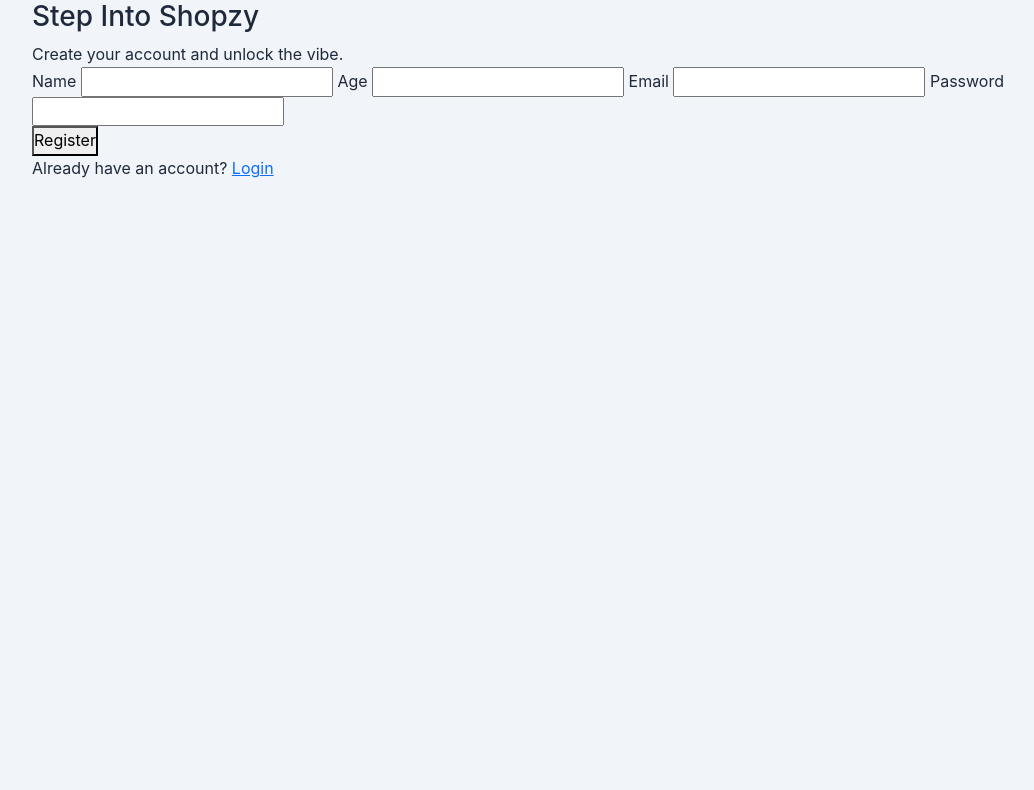
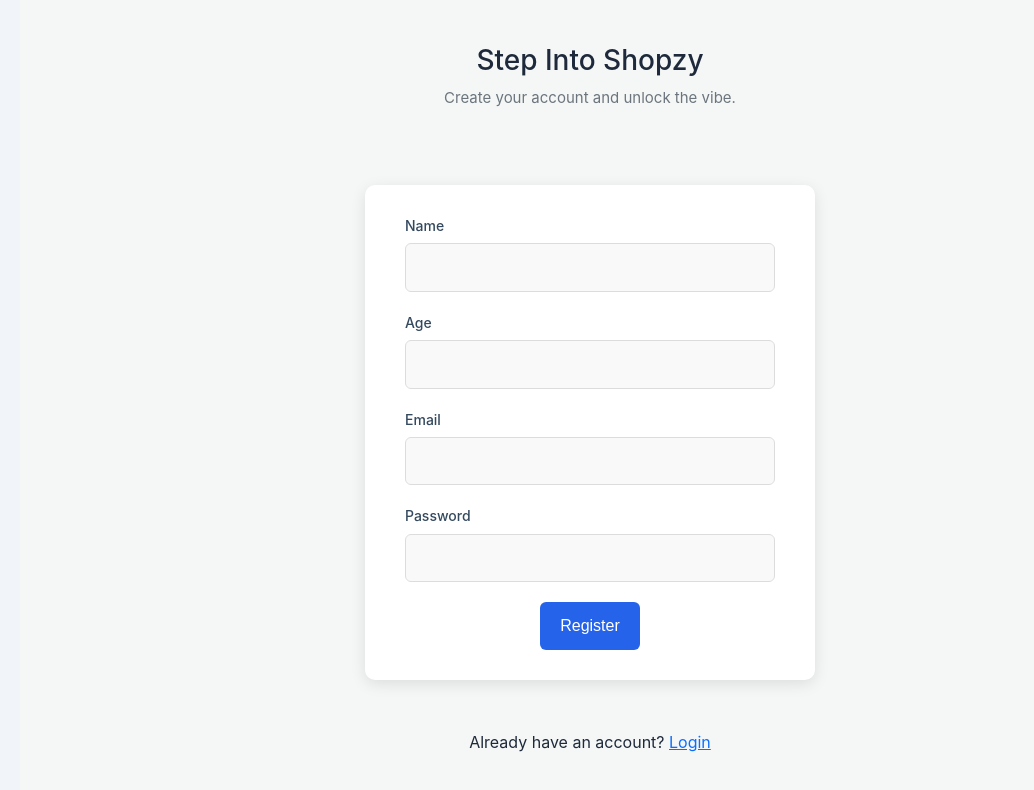
Before and after one commit to MAHasnain/dasboard.shopzy, a plain HTML site: page HTML/auth/register.html in a window 1280 px wide. Shown: the whole page, without its empty margins (50-1084 px from the left). Drawn offline with nearby package versions, Linux system fonts and the light colour scheme.

Commit message:
set up login and register page structure with complete layout styling, added session-based restriction in JS to block access for logged-in users

```diff
--- a/CSS/auth.css
+++ /dev/null
@@ -1,9 +0,0 @@
-*{
-    margin: 0;
-    padding: 0;
-    box-sizing: border-box;
-}
-html , body{
-    height: 100%;
-    width: 100%;
-}
--- a/CSS/components.css
+++ b/CSS/components.css
@@ -138,11 +138,12 @@
   text-transform: lowercase;
 }
 
-.categories{
+.categories {
   display: flex;
   flex-direction: column;
   gap: 20px;
 }
+
 .category {
   padding-left: 20px;
   border-bottom: 1px solid #eee;
@@ -150,7 +151,7 @@
 
 .category-name {
   font-weight: 500;
-    font-size: 15px;
+  font-size: 15px;
 }
 
 .see-more_link {
@@ -160,3 +161,121 @@
 .see-more_link a {
   text-decoration: none;
 }
+
+.auth-form-container {
+  background-color: #ffffff;
+  padding: 30px 40px;
+  border-radius: 10px;
+  box-shadow: 0 4px 15px rgba(0, 0, 0, 0.1);
+  width: 100%;
+  max-width: 450px;
+
+}
+
+.auth-header {
+  text-align: center;
+  margin-bottom: 25px;
+}
+
+.auth-header h2 {
+  color: #2c3e50;
+  font-size: 26px;
+  font-weight: 600;
+}
+
+.auth-header p {
+  color: #6c757d;
+  font-size: 15px;
+}
+
+.auth-form {
+  /* Form k styles yahan */
+}
+
+.auth-link {
+  text-align: center;
+  margin-top: 20px;
+}
+
+.auth-link p {
+  font-size: 14px;
+  color: #555;
+}
+
+.auth-link a {
+  color: #3498db;
+  font-weight: 500;
+}
+
+.auth-link a:hover {
+  text-decoration: underline;
+}
+
+/* COMPONENT: Form Groups (Labels & Inputs) */
+.auth-form {
+  display: flex;
+  flex-direction: column;
+}
+
+.form-group {
+  margin-bottom: 20px;
+}
+
+.form-group label {
+  display: block;
+  font-size: 14px;
+  font-weight: 500;
+  color: #34495e;
+  margin-bottom: 6px;
+}
+
+.form-control {
+  width: 100%;
+  padding: 12px 15px;
+  font-size: 15px;
+  font-family: 'Poppins', sans-serif;
+  border: 1px solid #dcdcdc;
+  border-radius: 6px;
+  background-color: #f9f9f9;
+  transition: border-color 0.2s, box-shadow 0.2s;
+}
+
+.form-control:focus {
+  outline: none;
+  border-color: #3498db;
+  box-shadow: 0 0 0 3px rgba(52, 152, 219, 0.15);
+}
+
+.action-btn{
+  text-align: center;
+}
+
+.btn {
+  display: inline-block;
+  padding: 12px 20px;
+  font-size: 16px;
+  font-weight: 500;
+  font-family: 'Poppins', sans-serif;
+  text-align: center;
+  text-decoration: none;
+  cursor: pointer;
+  border: none;
+  border-radius: 6px;
+  transition: background-color 0.3s, box-shadow 0.3s;
+}
+
+/* Blue button (Primary) */
+.btn-primary {
+  background-color: #3498db;
+  color: #ffffff;
+}
+
+.btn-primary:hover {
+  background-color: #2980b9;
+}
+
+/* Full-width button */
+.btn-block {
+  display: block;
+  width: 100%;
+}
--- a/CSS/layout.css
+++ b/CSS/layout.css
@@ -82,3 +82,13 @@
   grid-column-start: 3;
   grid-row-start: 3;
 }
+
+.auth-container {
+  display: flex;
+  align-items: center;
+  flex-direction: column;
+  justify-content: center;
+  min-height: 100vh;
+  gap: 50px;
+  background-color: #f4f7f6;
+}
--- a/HTML/auth/register.html
+++ b/HTML/auth/register.html
@@ -17,31 +17,41 @@
         <nav></nav>
     </header>
 
-    <section class="container register_container">
-        <div class="heading">
+    <section class="container auth-container">
+        <div class="heading auth-header">
             <h3>Step Into Shopzy</h3>
             <p>Create your account and unlock the vibe.</p>
         </div>
-        <div class="register-form">
-            <form action="">
+        <div class="auth-form-container">
+            <form action="" class="auth-form">
                 <div class="form-inputs">
-                    <label for="name" class="nameLabel">Name</label>
-                    <input type="text" name="name" id="regNameInp">
-                    <label for="age" class="ageLabel">Age</label>
-                    <input type="number" name="age" id="regAgeInp">
-                    <label for="email" class="emailLabel">Email</label>
-                    <input type="email" name="Email" id="regEmailInp" required>
+                    <div class="form-group">
+                        <label for="name" class="nameLabel">Name</label>
+                        <input type="text" name="name" id="regNameInp" class="form-control">
+                    </div>
+                    <div class="form-group">
+                        <label for="age" class="ageLabel">Age</label>
+                        <input type="number" name="age" id="regAgeInp" class="form-control">
+                    </div>
+                    <div class="form-group">
+                        <label for="email" class="emailLabel">Email</label>
+                        <input type="email" name="Email" id="regEmailInp" class="form-control" required>
+                    </div>
                     <!-- <label for="role" class="roleLabel">Role</label>
                     <input type="text" value="USER" name="role" id="regRoleInp" readonly> -->
-                    <label for="password" class="passwordLabel">Password</label>
-                    <input type="password" name="password" id="regPasswordInp" required>
+                    <div class="form-group">
+                        <label for="password" class="passwordLabel">Password</label>
+                        <input type="password" name="password" id="regPasswordInp" class="form-control" required>
+                    </div>
                 </div>
-                <button type="submit" id="register-btn">Register</button>
+                <div class="action-btn">
+                    <button type="submit" class="btn" id="register-btn">Register</button>
+                </div>
             </form>
         </div>
         <div class="">
             <p>Already have an account?
-                <a href="./login.html">Login</a>
+                <a href="../auth/login.html">Login</a>
             </p>
         </div>
     </section>
--- a/JS/register.js
+++ b/JS/register.js
@@ -1,5 +1,5 @@
 // console.log(supabase);
-import { createNewUser } from "../Database/auth.database.js";
+import { createNewUser , getUserSession} from "../Database/allMethods.js";
 
 const regNameInp = document.querySelector("#regNameInp")
 const regAgeInp = document.querySelector("#regAgeInp")
@@ -7,6 +7,16 @@
 const regPasswordInp = document.querySelector("#regPasswordInp")
 const registerBtn = document.querySelector("#register-btn")
 
+const sessionCheck = async () => {
+    const userSession = await getUserSession();
+    console.log(userSession);
+
+    if (userSession.session) {
+        window.location.href = `/`;
+    }
+}
+
+sessionCheck();
 registerBtn.addEventListener("click", async (e) => {
     e.preventDefault();
     try {
```
Also changed, not shown: HTML/auth/login.html (+19 -13 lines), JS/login.js (+11 -1 lines).
